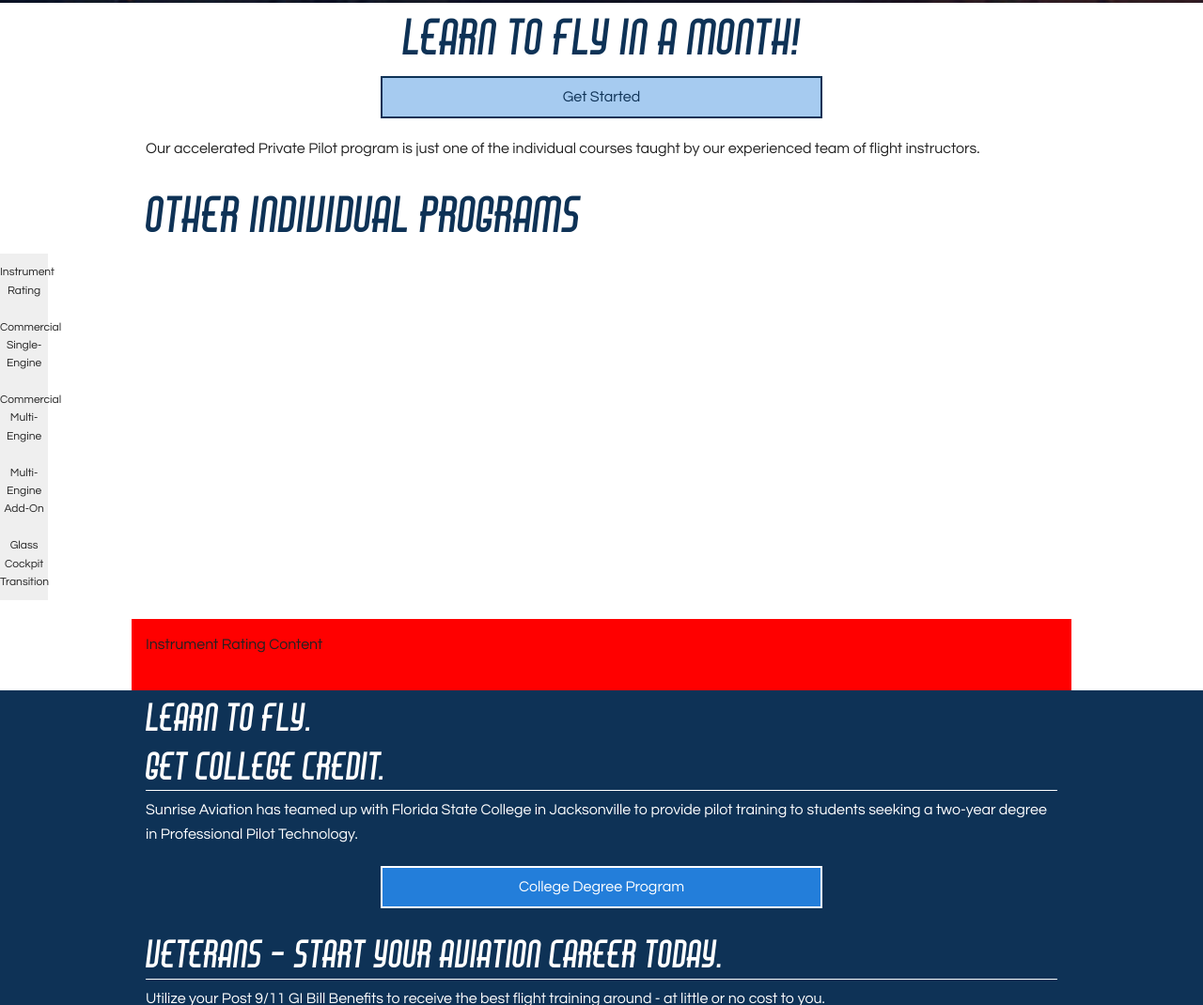
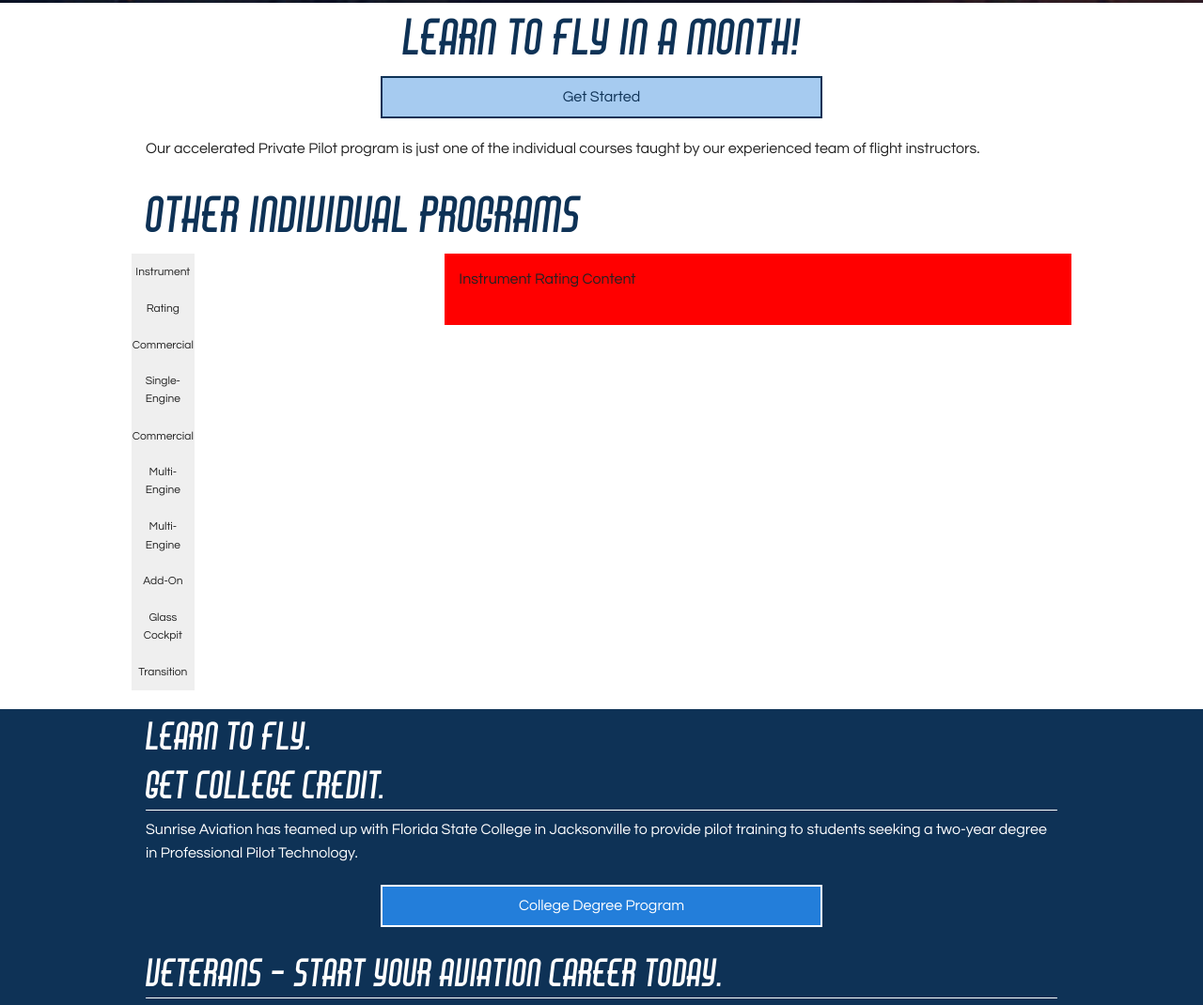
Before and after one commit to jakavery/FlySunrise, a website: page index.html in a window 1280 px wide. Shown: the part 802-1872 px from the top of the page at 94% size. Drawn offline with Linux system fonts and the light colour scheme.

Commit message:
Working on tabs

```diff
--- a/index.html
+++ b/index.html
@@ -162,25 +162,19 @@
                 <h2>Other Individual Programs</h2>
             </div>
         </div>
+        <div class="row">
+            <div id="tab-container" class="medium-12 large-4 columns">
                 <!-- Tabs -->
                 <ul class="tabs show-for-medium-up" data-tab role="tablist" data-options="deep_linking: true">
-            <li class="tab-title" role="presentational"><a href="#panel1" role="tab" tabindex="0" aria-selected="false">Instrument<br>Rating</a></li>
-            <li class="tab-title" role="presentational"><a href="#panel2" role="tab" tabindex="0" aria-selected="false">Commercial<br>Single-Engine</a></li>
-            <li class="tab-title" role="presentational"><a href="#panel3" role="tab" tabindex="0" aria-selected="false">Commercial<br>Multi-Engine</a></li>
-            <li class="tab-title" role="presentational"><a href="#panel4" role="tab" tabindex="0" aria-selected="false">Multi-Engine<br>Add-On</a></li>
-            <li class="tab-title" role="presentational"><a href="#panel5" role="tab" tabindex="0" aria-selected="false">Glass Cockpit<br>Transition</a></li>
+                    <li class="tab-title" role="presentational"><a href="#panel1" role="tab" tabindex="0" aria-selected="false">Instrument<br class="hide-for-large-up"><span class="show-for-large-up">&nbsp;</span>Rating</a></li>
+                    <li class="tab-title" role="presentational"><a href="#panel2" role="tab" tabindex="0" aria-selected="false">Commercial<br class="hide-for-large-up"><span class="show-for-large-up">&nbsp;</span>Single-Engine</a></li>
+                    <li class="tab-title" role="presentational"><a href="#panel3" role="tab" tabindex="0" aria-selected="false">Commercial<br class="hide-for-large-up"><span class="show-for-large-up">&nbsp;</span>Multi-Engine</a></li>
+                    <li class="tab-title" role="presentational"><a href="#panel4" role="tab" tabindex="0" aria-selected="false">Multi-Engine<br class="hide-for-large-up"><span class="show-for-large-up">&nbsp;</span>Add-On</a></li>
+                    <li class="tab-title" role="presentational"><a href="#panel5" role="tab" tabindex="0" aria-selected="false">Glass Cockpit<br class="hide-for-large-up"><span class="show-for-large-up">&nbsp;</span>Transition</a></li>
                 </ul><!-- Tabs -->
-        <!-- List -->
-        <div class="row">
-<!--        <ul id="individual-programs-list" class="large-5 show-for-large-up text-center columns">
-            <a href="#panel1"><li>Instrument Rating</li></a>
-            <a href="#panel2"><li>Commercial Single-Engine</li></a>
-            <a href="#panel3"><li>Commercial Multi-Engine</li></a>
-            <a href="#panel4"><li>Multi-Engine Add-On</li></a>
-            <a href="#panel5"><li>Glass Cockpit Transition</li></a>
-        </ul>--><!-- List -->
+            </div>
             <!-- Content -->
-        <dl class="accordion small-12 columns" data-accordion role="tablist">
+            <dl class="accordion small-12 large-8 columns" data-accordion role="tablist">
                 <dd class="accordion-navigation">
                     <a href="#panel1" class="show-for-small-only" role="tab" id="panel1-heading" aria-controls="panel1">Instrument Rating<img class="right rotate" src="/img/chevron-down.svg"></a>
                     <section id="panel1" class="content active" role="tabpanel" aria-labelledby="panel1-heading"><!-- Instrument Rating -->
--- a/scss/_custom.scss
+++ b/scss/_custom.scss
@@ -49,9 +49,8 @@
 }
 .full-width {
     width: 100%;
-    margin-left: auto;
-    margin-right: auto;
-    max-width: initial;
+    margin: 0;
+    padding: 0;
 }
 
 /* Custom CSS *****************************************************************************/
@@ -127,11 +126,21 @@ header h1 {
             width: 40px;
         }
     }
+    #tab-container {
+        margin: 0;
+        padding: 0;
+        @media #{$medium-only} {
+            width: 100%;
+        }
+    }
     li.tab-title {
         margin: 0;
         padding: 0;
         width: 20%;
         text-align: center;
+        @media #{$large-up} {
+            width: 100%;
+        }
     }
     li a {
         font-size: rem-calc(12);
```
Also changed, not shown: css/app.css, 1 other file. Lines whose indentation alone changed are shown as unchanged.
